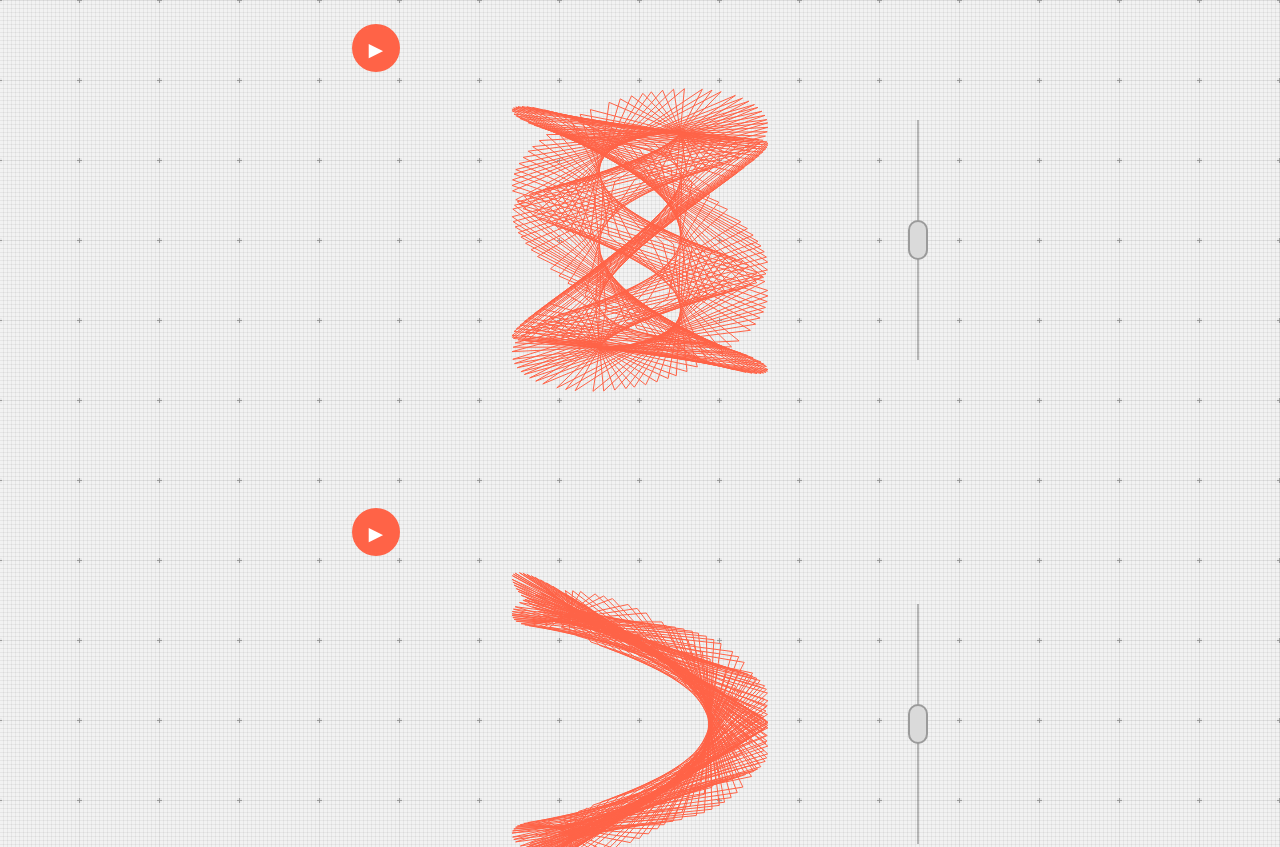
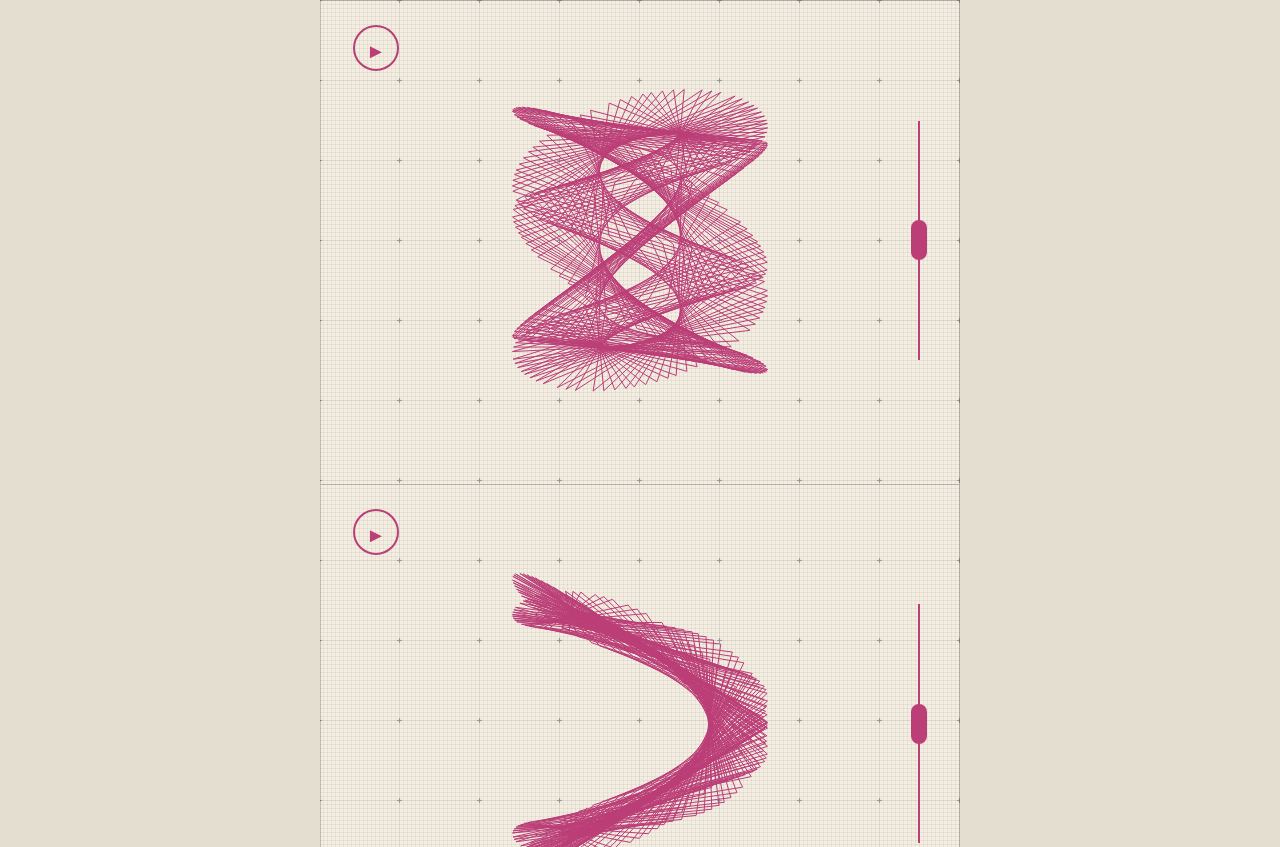
Before and after one commit to shtange/svg-3d, a plain HTML site: page index.html in a window 1280 px wide. Shown: the top 847 px of the page. Drawn offline with Linux system fonts and the light colour scheme.

Commit message:
improvements to styles

```diff
--- a/index.html
+++ b/index.html
@@ -5,17 +5,19 @@
   <meta name="viewport" content="width=device-width, initial-scale=1, maximum-scale=1">
   <title>SVG 3D: demo</title>
   <style>
-    html, body { width: 100%; height: 100%; margin: 0; padding: 0; }
-    body { background: linear-gradient(-90deg, rgba(0,0,0,.05) 1px, transparent 1px), linear-gradient(rgba(0,0,0,.05) 1px, transparent 1px), linear-gradient(-90deg, rgba(0, 0, 0, .04) 1px, transparent 1px), linear-gradient(rgba(0,0,0,.04) 1px, transparent 1px), linear-gradient(transparent 3px, #f2f2f2 3px, #f2f2f2 78px, transparent 78px), linear-gradient(-90deg, #aaa 1px, transparent 1px), linear-gradient(-90deg, transparent 3px, #f2f2f2 3px, #f2f2f2 78px, transparent 78px), linear-gradient(#aaa 1px, transparent 1px), #e9e9e9; background-size: 4px 4px, 4px 4px, 80px 80px, 80px 80px, 80px 80px, 80px 80px, 80px 80px, 80px 80px }
-    .content { max-width: 640px; margin: 0 auto }
+    html, body { width: 100%; height: 100%; margin: 0; padding: 0; background-color: #e4ded1; }
+    .content { max-width: 640px; margin: 0 auto; background: linear-gradient(-90deg, rgba(0,0,0,.05) 1px, transparent 1px), linear-gradient(rgba(0,0,0,.05) 1px, transparent 1px), linear-gradient(-90deg, rgba(0, 0, 0, .04) 1px, transparent 1px), linear-gradient(rgba(0,0,0,.04) 1px, transparent 1px), linear-gradient(transparent 3px, #f3ede2 3px, #f3ede2 78px, transparent 78px), linear-gradient(-90deg, #aaa 1px, transparent 1px), linear-gradient(-90deg, transparent 3px, #f3ede2 3px, #f3ede2 78px, transparent 78px), linear-gradient(#aaa 1px, transparent 1px), #e9e9e9; background-size: 4px 4px, 4px 4px, 80px 80px, 80px 80px, 80px 80px, 80px 80px, 80px 80px, 80px 80px; }
+    .content .graph-svg { border: 1px solid rgba(0, 0, 0, 0.2) }
+    .content .graph-svg + .graph-svg { border-top-width: 0; }
+    /* Widget */
     .widget-wrapper { position: relative; }
-    .widget-wrapper .navigator-wrapper { width: 20px; position: absolute; }
+    .widget-wrapper .navigator-wrapper { width: 16px; position: absolute; }
     .widget-wrapper.locked .navigator-wrapper { opacity: 0.5; }
-    .widget-wrapper .navigator-wrapper:after { content: " "; width: 10%; height: 100%; background-color: rgba(0, 0, 0, 0.25); position: absolute; top: 0; left: 45%; z-index: -1; }
-    .widget-wrapper .navigator-caret { width: 20px; border-radius: 20px; background-color: #dadada; border: 2px solid #9b9b9b; box-sizing: border-box; cursor: grab; }
-    .widget-wrapper .anim-btn { width: 48px; height: 48px; background-color: tomato; border-radius: 48px; position: absolute; top: 5%; left: 5%; opacity: 1; }
-    .widget-wrapper:not(.locked) .anim-btn:hover { background-color: #ec6046; cursor: pointer; }
-    .widget-wrapper .anim-btn:after { content: "►"; width: 100%; height: 100%; line-height: 2.2; position: absolute; color: white; font-size: 24px; text-align: center; top: 0; left: 0; }
+    .widget-wrapper .navigator-wrapper:after { content: " "; width: 10%; height: 100%; background-color: #bb3e77; position: absolute; top: 0; left: 45%; z-index: 2020; }
+    .widget-wrapper .navigator-caret { width: 16px; border-radius: 16px; background-color: #bb3e77; box-sizing: border-box; cursor: grab; }
+    .widget-wrapper .anim-btn { width: 42px; height: 42px; background-color: transparent; border: 2px solid #bb3e77; border-radius: 42px; position: absolute; top: 5%; left: 5%; opacity: 1; }
+    .widget-wrapper:not(.locked) .anim-btn:hover { cursor: pointer; }
+    .widget-wrapper .anim-btn:after { content: "►"; width: 100%; height: 100%; line-height: 48px; position: absolute; color: #bb3e77; font-size: 20px; text-align: center; top: 0; left: 0; }
     .widget-wrapper.locked .anim-btn { opacity: 0.5 }
   </style>
 
--- a/js/svg3D.js
+++ b/js/svg3D.js
@@ -39,7 +39,7 @@ function GraphDrawer3D(elem, indX) {
   this.svgGraph = null;
   this.svgViewBox = null;
   this.svgBgColor = 'white';
-  this.svgColor = 'tomato';
+  this.svgColor = '#bb3e77';
   this.svgStrokeWidth = 1;
   this.svgMaxPoints = null;
 
```
